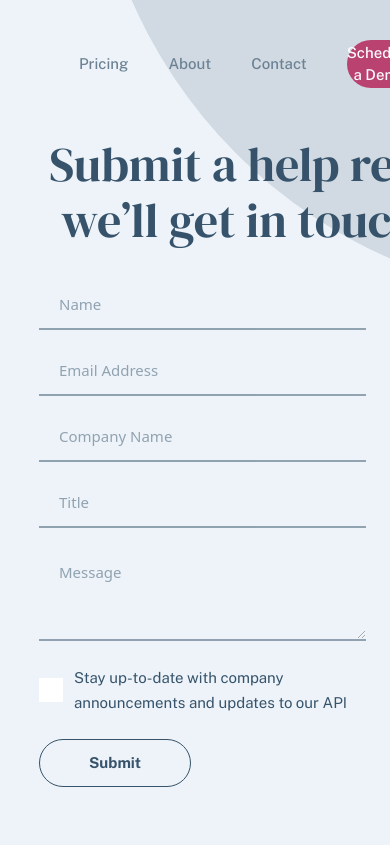
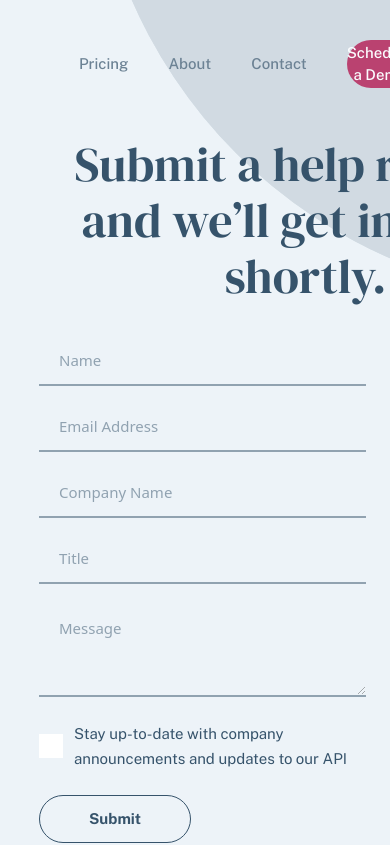
Before and after one commit to alvaro-frontend-mentor-projects/payapi-multi-page-website, a React (Create React App) app: page /#/Contact in a window 390 px wide. Shown: the top 845 px of the page. Built offline with nearby package versions, Linux system fonts and the light colour scheme.

Commit message:
contact title tablet view ready

```diff
--- a/src/components/contactPage/ContactTitle.jsx
+++ b/src/components/contactPage/ContactTitle.jsx
@@ -2,7 +2,7 @@ import React from 'react'
 
 const ContactTitle = () => {
   return (
-    <div className='w-[327px] md:w-[573px] lg:w-[730px] md:mx-auto lg:mx-0 lg:ml-[95px] mt-[48px] lg:mt-[82px] mb-[40px]'>
+    <div className='w-[327px] md:w-[533px] lg:w-[730px] md:mx-auto lg:mx-0 lg:ml-[95px] mt-[48px] lg:mt-[82px] mb-[40px]'>
         <h1 className='text-[32px] md:text-[48px] lg:text-[56px] font-SerifDisplay text-fmSanJuanBlue leading-[36px] md:leading-[56px] text-center lg:text-left'>
             Submit a help request and we’ll get in touch shortly.
         </h1>
```
